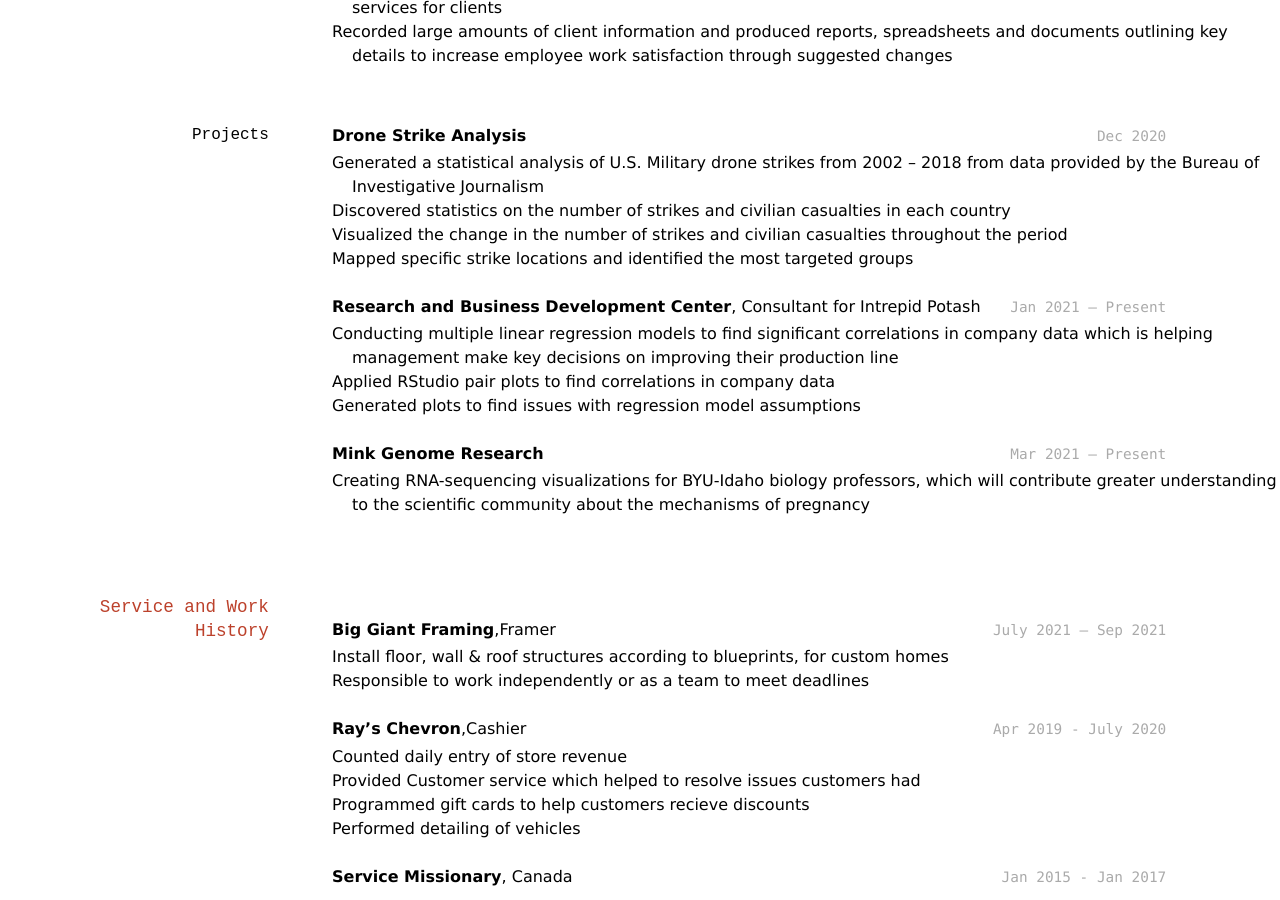
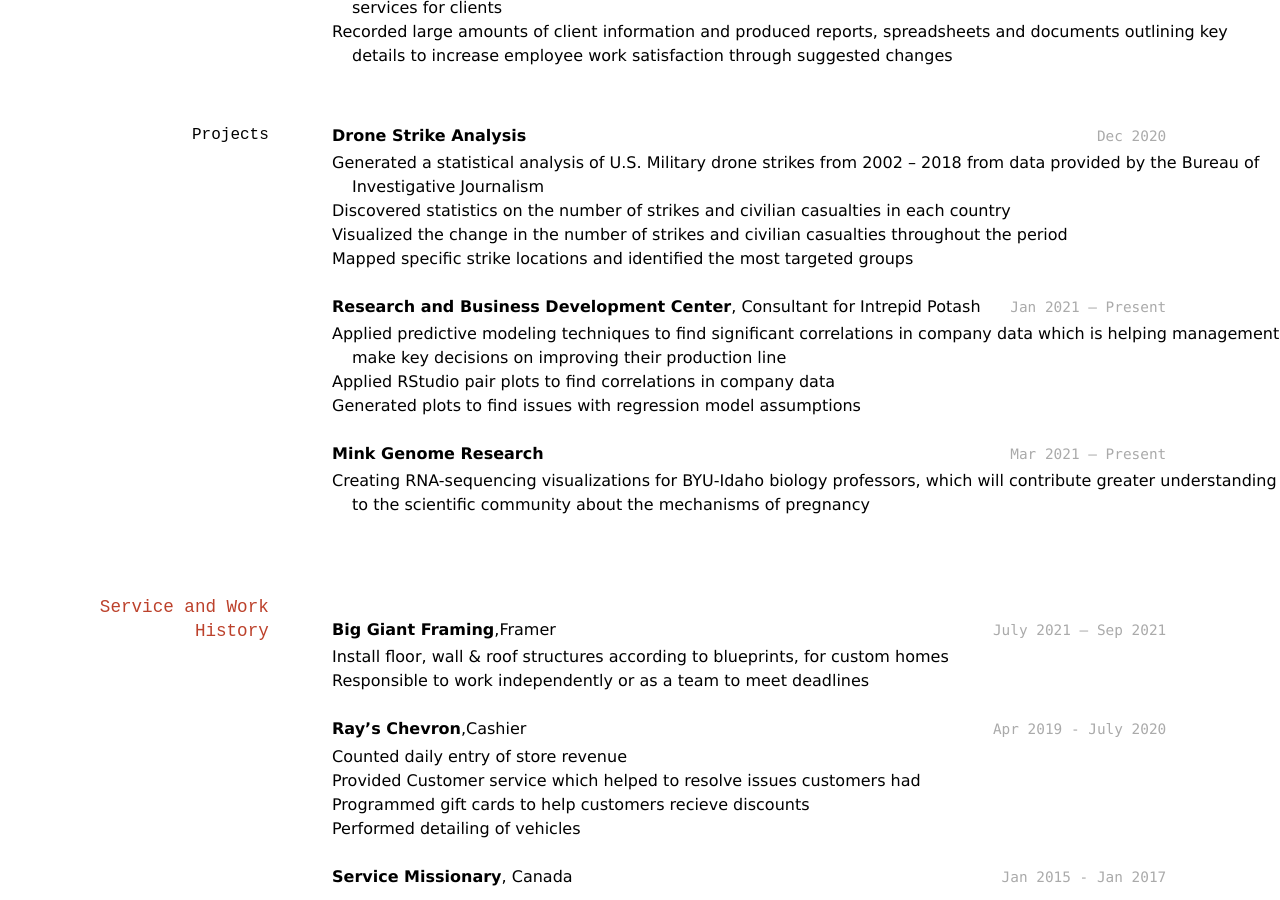
Before and after one commit to NoahRose1/TrivinoC_Resume, a Jekyll site: the page built from docs/index.md, in a window 1280 px wide and 900 px high, scrolled down 884 px. Built offline with Jekyll 4.4.1, drawn with Linux system fonts in a browser that asks for light colours.

Commit message:
Update index.md

```diff
--- a/docs/index.md
+++ b/docs/index.md
@@ -81,7 +81,7 @@ the Bureau of Investigative Journalism
 __Research and Business Development Center__, Consultant for Intrepid Potash
 `Jan 2021 – Present`
 
-- Conducting multiple linear regression models to find significant correlations in company data
+- Applied predictive modeling techniques to find significant correlations in company data
 which is helping management make key decisions on improving their production line
 - Applied RStudio pair plots to find correlations in company data
 - Generated plots to find issues with regression model assumptions
```
